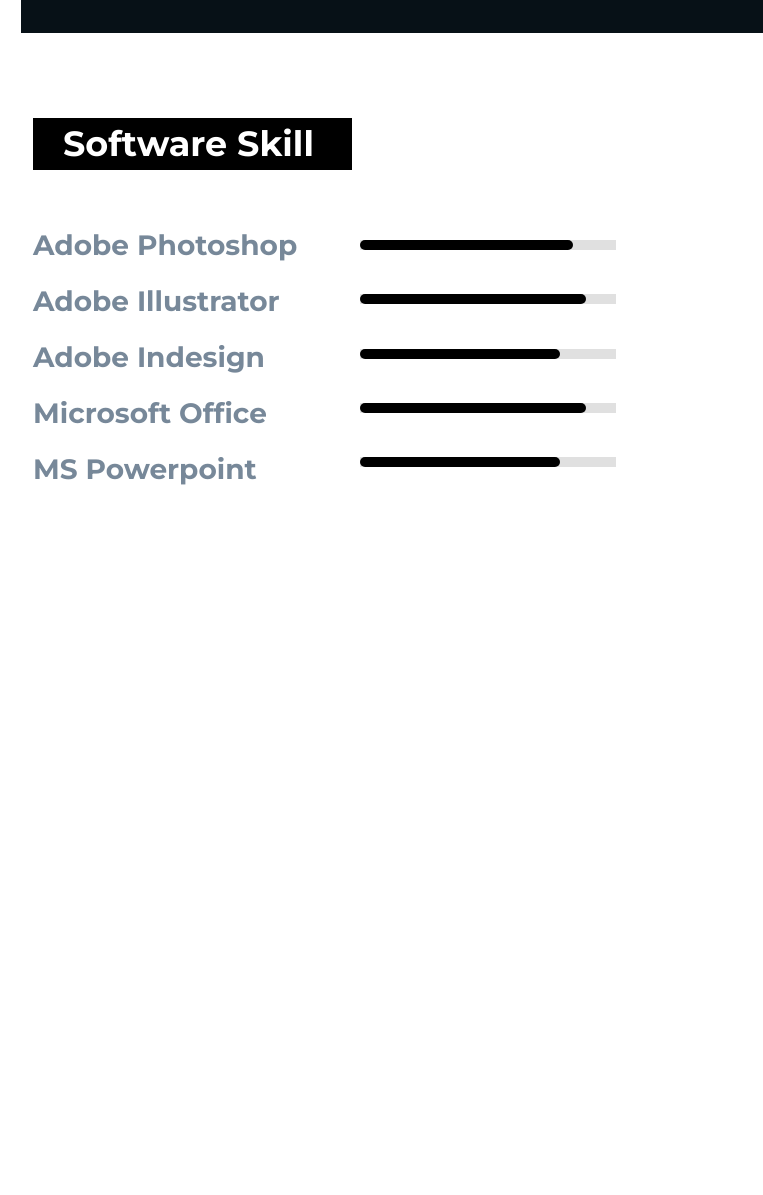
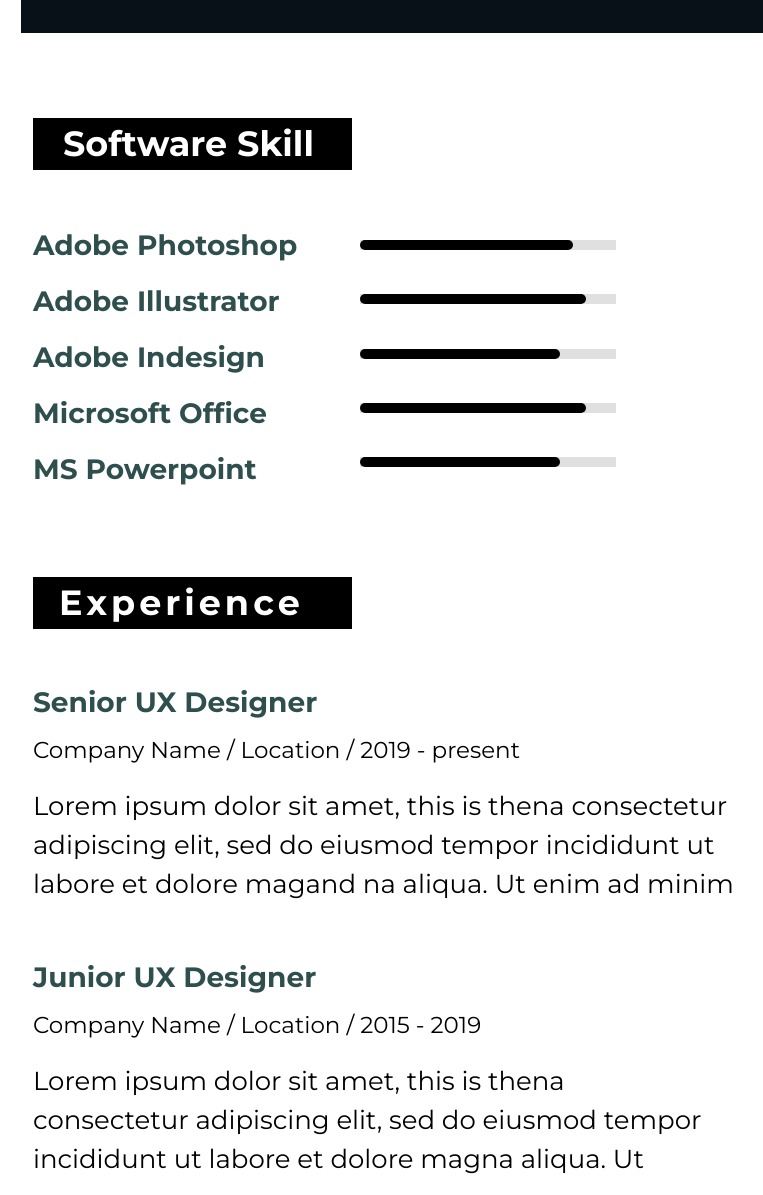
Before and after one commit to Sofia-Yurhanova/pm_22_15, a website: page app/index.html in a window 1280 px wide. Shown: the part 3242-4437 px from the top of the page, without its empty margins (73-836 px from the left). Before the commit the page ends 3739 px from the top, so only its background shows below. Drawn offline with nearby package versions, Linux system fonts and the light colour scheme; files that its build step writes are made by us from their sources.

Commit message:
expirience,the end

```diff
--- a/app/index.html
+++ b/app/index.html
@@ -99,21 +99,32 @@
                         </div>
             </div>
             </div>
-                <!--<div class="container">
-                    <h1>Experience</h1>
+                <div class="container">
+                    <div class="subtitle5"> <strong>Experience</strong></div>
 
-                    <div class="subtitle5">
-                        <h2>Senior UX Designer</h2>
-                        <p class="company">Company Name / Location / 2019 - present</p>
-                        <p class="description">Lorem ipsum dolor sit amet, consectetur adipiscing elit, sed do eiusmod tempor incididunt ut labore et dolore magna aliqua. Ut enim ad minim veniam.</p>
-                    </div>
+                    <div class="contact5">
+                        <strong>Senior UX Designer</strong></div>
+<!--
+                        <p class="company"><strong>Company Name / Location / 2019 - present</strong></p>
+-->
+                    <p class="company">Company Name / Location / 2019 - present</p>
+                    <p class="description">Lorem ipsum dolor sit amet, this is thena consectetur<br>
+                            adipiscing elit, sed do eiusmod tempor incididunt ut<br>
+                            labore et dolore magand na aliqua. Ut enim ad minim </p>
 
-                    <div class="job">
-                        <h2>Junior UX Designer</h2>
-                        <p class="company">Company Name / Location / 2015 - 2019</p>
-                        <p class="description">Lorem ipsum dolor sit amet, consectetur adipiscing elit, sed do eiusmod tempor incididunt ut labore et dolore magna aliqua. Ut enim ad minim veniam.</p>
-                    </div>
-                </div>-->
+
+                    <div class="contact5">
+                        <strong>Junior UX Designer</strong></div>
+<!--
+                        <p class="company"><strong>Company Name / Location / 2015 - 2019</strong></p>
+-->
+                    <p class="company">Company Name / Location / 2015 - 2019</p>
+                    <p class="description">Lorem ipsum dolor sit amet, this is thena<br>
+                            consectetur adipiscing elit, sed do eiusmod tempor<br>
+                            incididunt ut labore et dolore magna aliqua. Ut</p>
+
+
+                </div>
             </div>
             </div>
     </div>
--- a/app/scss/style.scss
+++ b/app/scss/style.scss
@@ -152,7 +152,8 @@
   padding: 0 25px 0 30px;
 }
 .contact4{
-  color: lightslategray;
+ // color: lightslategray;
+ color: darkslategrey;
   //font-palette: dark;
   font-size: 28px;
   margin-top: 12%;
@@ -161,7 +162,7 @@
 .progress-bar {
   width: 48%; /* Ширина всієї смужки */
   height: 10px; /* Висота смужки */
-  background-color: #e0e0e0; /* Колір фону */
+ background-color: #e0e0e0; /* Колір фону */
   margin-bottom: 15px; /* Відступ між смужками */
   //line-height: 200%;
  // height: 15%;
@@ -193,9 +194,23 @@
 .level {
   background-color: #000;
   height: 100%;
-  //border-radius: 5px;
 }
-.subtitle5{//sub3
-  margin-top: 85px;
-  width: 40%;
+.subtitle5{
+  margin-top: 80px;
+  width: 37%;
+  padding: 0 1px 0 26px;
+  letter-spacing: 4px;
 }
+.contact5 {
+  color: darkslategrey;
+  margin-top: 6%;
+  font-size: 28px;
+ }
+.company{
+  margin-top: 10px;
+  font-size: 23px;
+}
+.description{
+  margin-top: 20px;
+  font-size: 26px;
+}
```
